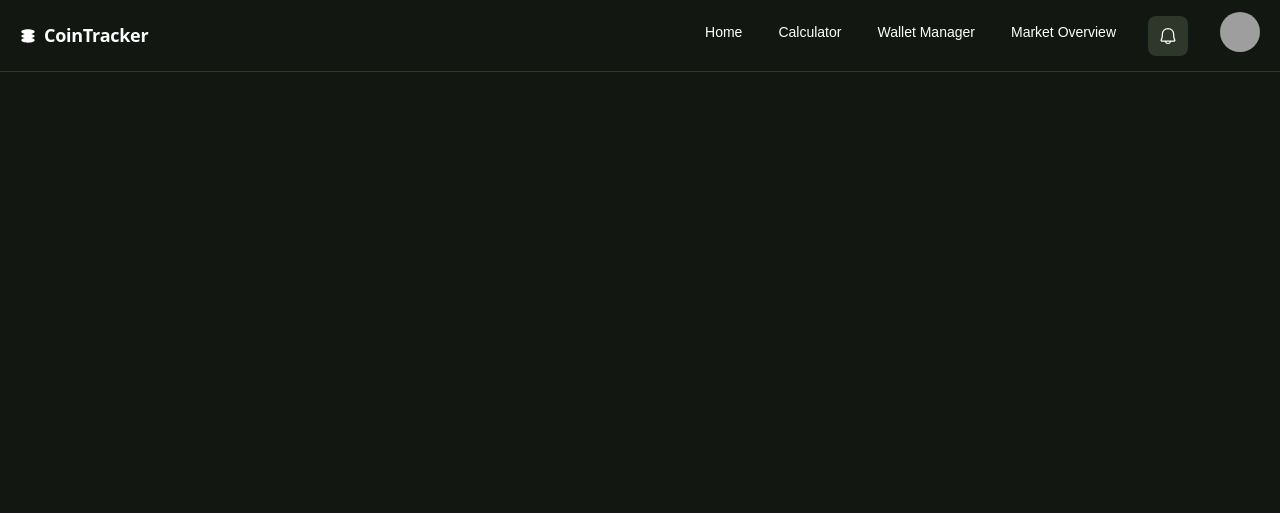
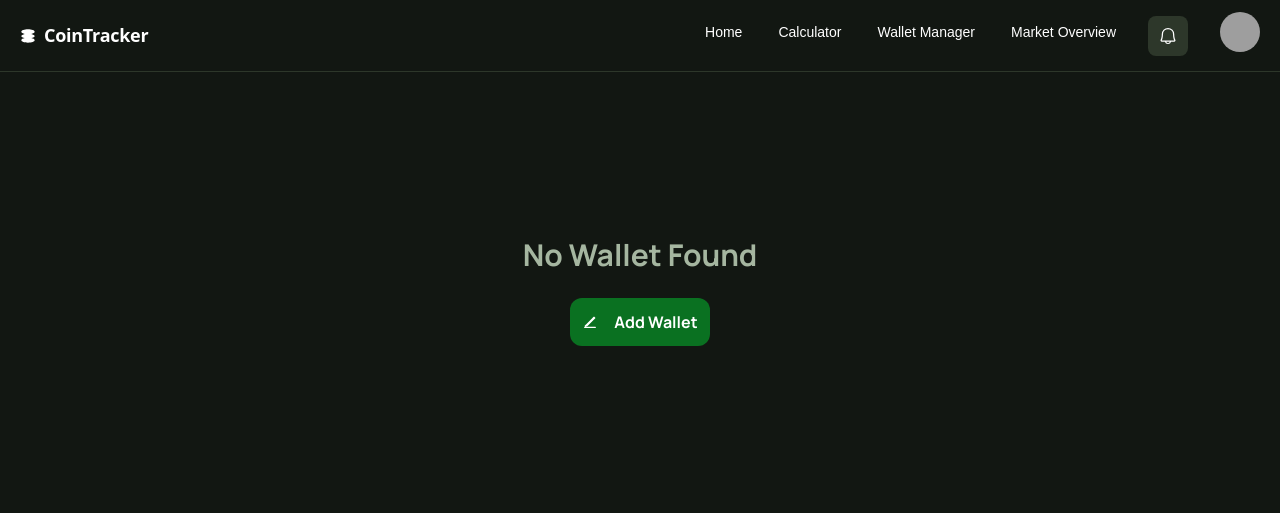
Before and after one commit to mindfullMellow/My-Crypto-Portfolio, a website built with Vite: page html/wallet_manager.html in a window 1280 px wide. Built offline with nearby package versions, Linux system fonts and the light colour scheme; grey boxes are pictures that could not be loaded.

Commit message:
started implementing the wallet page architectural planning

```diff
--- a/html/wallet_manager.html
+++ b/html/wallet_manager.html
@@ -199,6 +199,25 @@
 
   </header>
 
+  <section class="px-5 hero-section py-9 lg:px-10">
+    <div
+      class="container mx-auto max-w-[1200px] font-manrope flex justify-center items-center py-32 flex-col gap-6 text-white">
+
+      <h1 class="text-[30px] font-bold leading-tight text-text-color-1 tracking-light">No Wallet Found</h1>
+
+      <button class="p-3 bg-hover rounded-xl">
+        <div class="flex items-center gap-4">
+          <div class="text-white size-4">
+            <svg viewBox="0 0 48 48" fill="none" xmlns="http://www.w3.org/2000/svg">
+              <path d="M8 40 H40 M10 36 L14 32 L32 14 L34 16 L16 34 Z M34 16 L38 12 L36 10 L32 14 Z"
+                stroke="currentColor" stroke-width="4" stroke-linecap="round" stroke-linejoin="round" />
+            </svg>
+          </div>
+          <p class="text-base font-bold">Add Wallet</p>
+        </div>
+      </button>
+    </div>
+  </section>
 
   <!-- darkoverlay -->
   <div class="hidden overlay"></div>
```
